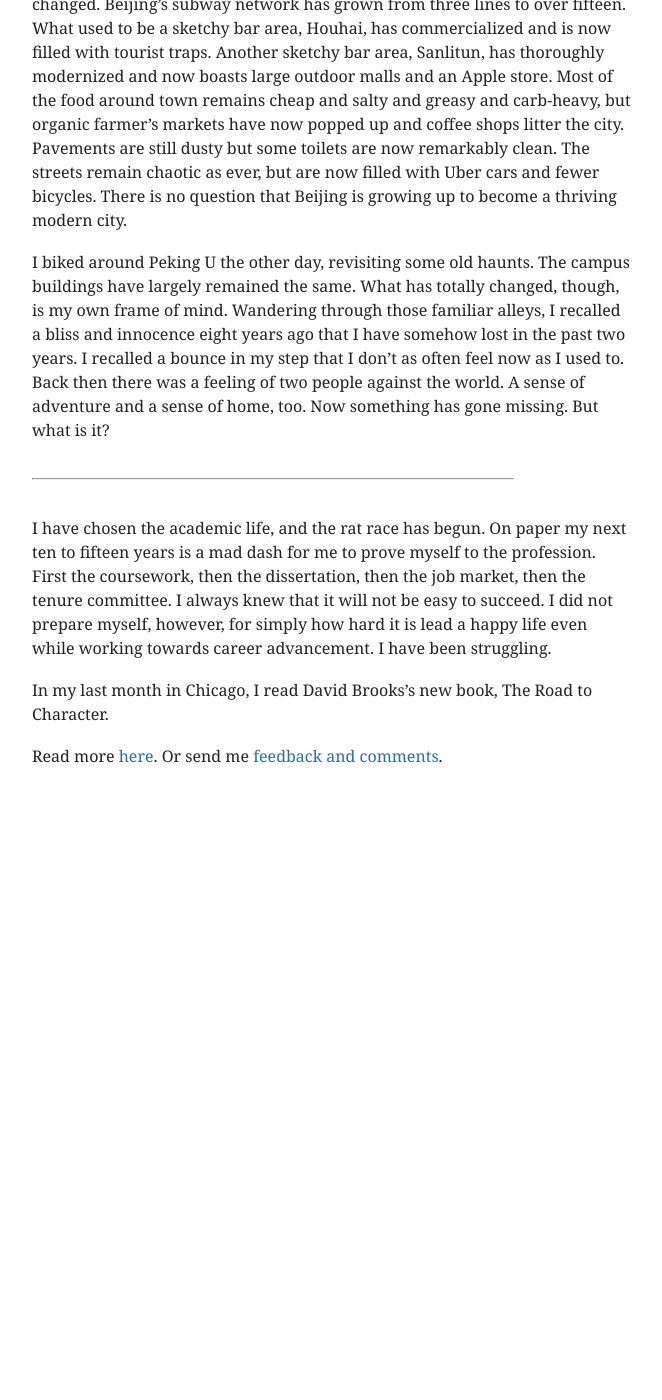
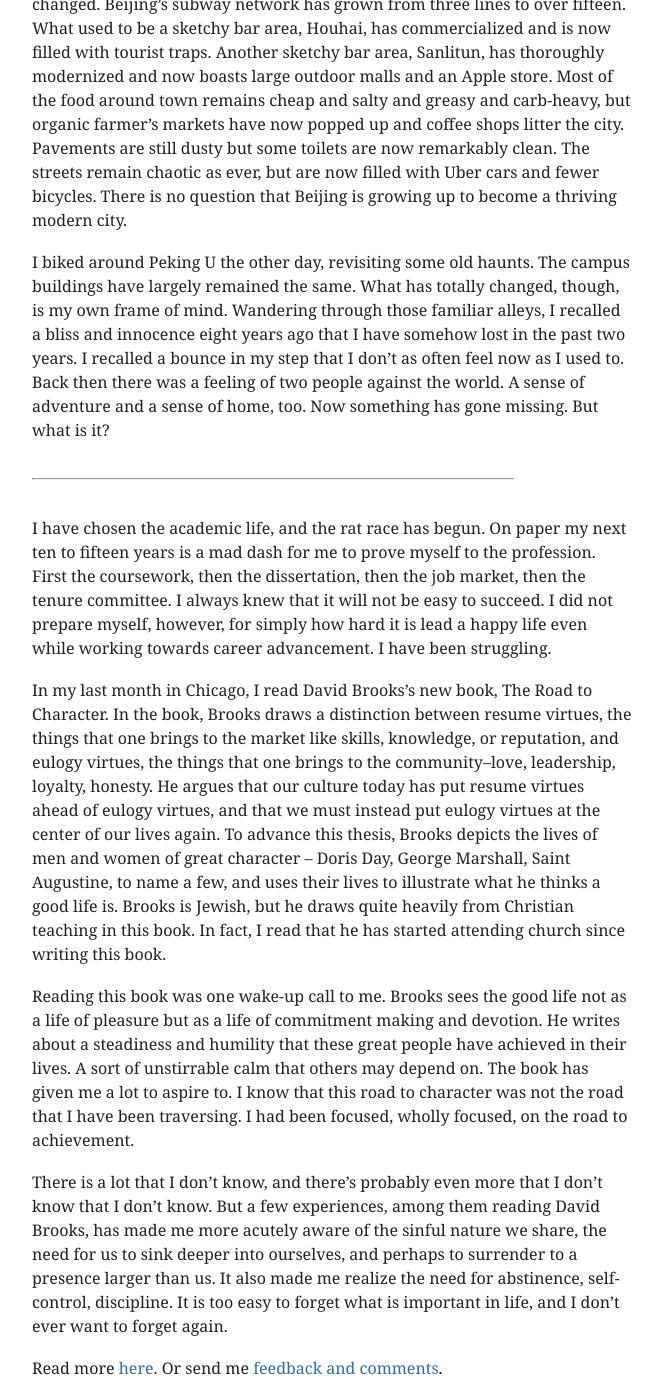
Before and after one commit to mbwong/mbwong.github.com, a Jekyll site: the page built from _posts/2015-06-15-reflections-from-beijing.md, in a window 1280 px wide and 1400 px high, scrolled down 2348 px. Shown: the whole window, without its empty margins (308-970 px from the left). Built offline with Jekyll 4.4.1, drawn with Linux system fonts in a browser that asks for light colours; before the commit the page ends 3136 px from its top, so only the background shows below that; some of the changed text lies outside the part shown.

Commit message:
Update 2015-06-15-reflections-from-beijing.md

```diff
--- a/_posts/2015-06-15-reflections-from-beijing.md
+++ b/_posts/2015-06-15-reflections-from-beijing.md
@@ -34,4 +34,8 @@ I biked around Peking U the other day, revisiting some old haunts. The campus bu
 
 I have chosen the academic life, and the rat race has begun. On paper my next ten to fifteen years is a mad dash for me to prove myself to the profession. First the coursework, then the dissertation, then the job market, then the tenure committee. I always knew that it will not be easy to succeed. I did not prepare myself, however, for simply how hard it is lead a happy life even while working towards career advancement. I have been struggling.
 
-In my last month in Chicago, I read David Brooks's new book, The Road to Character.
+In my last month in Chicago, I read David Brooks's new book, The Road to Character. In the book, Brooks draws a distinction between resume virtues, the things that one brings to the market like skills, knowledge, or reputation, and eulogy virtues, the things that one brings to the community--love, leadership, loyalty, honesty. He argues that our culture today has put resume virtues ahead of eulogy virtues, and that we must instead put eulogy virtues at the center of our lives again. To advance this thesis, Brooks depicts the lives of men and women of great character -- Doris Day, George Marshall, Saint Augustine, to name a few, and uses their lives to illustrate what he thinks a good life is. Brooks is Jewish, but he draws quite heavily from Christian teaching in this book. In fact, I read that he has started attending church since writing this book.
+
+Reading this book was one wake-up call to me. Brooks sees the good life not as a life of pleasure but as a life of commitment making and devotion. He writes about a steadiness and humility that these great people have achieved in their lives. A sort of unstirrable calm that others may depend on. The book has given me a lot to aspire to. I know that this road to character was not the road that I have been traversing. I had been focused, wholly focused, on the road to achievement.
+
+There is a lot that I don't know, and there's probably even more that I don't know that I don't know. But a few experiences, among them reading David Brooks, has made me more acutely aware of the sinful nature we share, the need for us to sink deeper into ourselves, and perhaps to surrender to a presence larger than us. It also made me realize the need for abstinence, self-control, discipline. It is too easy to forget what is important in life, and I don't ever want to forget again.
```
Also changed, not shown: other parts of _posts/2015-06-15-reflections-from-beijing.md (+1 -1 lines).
